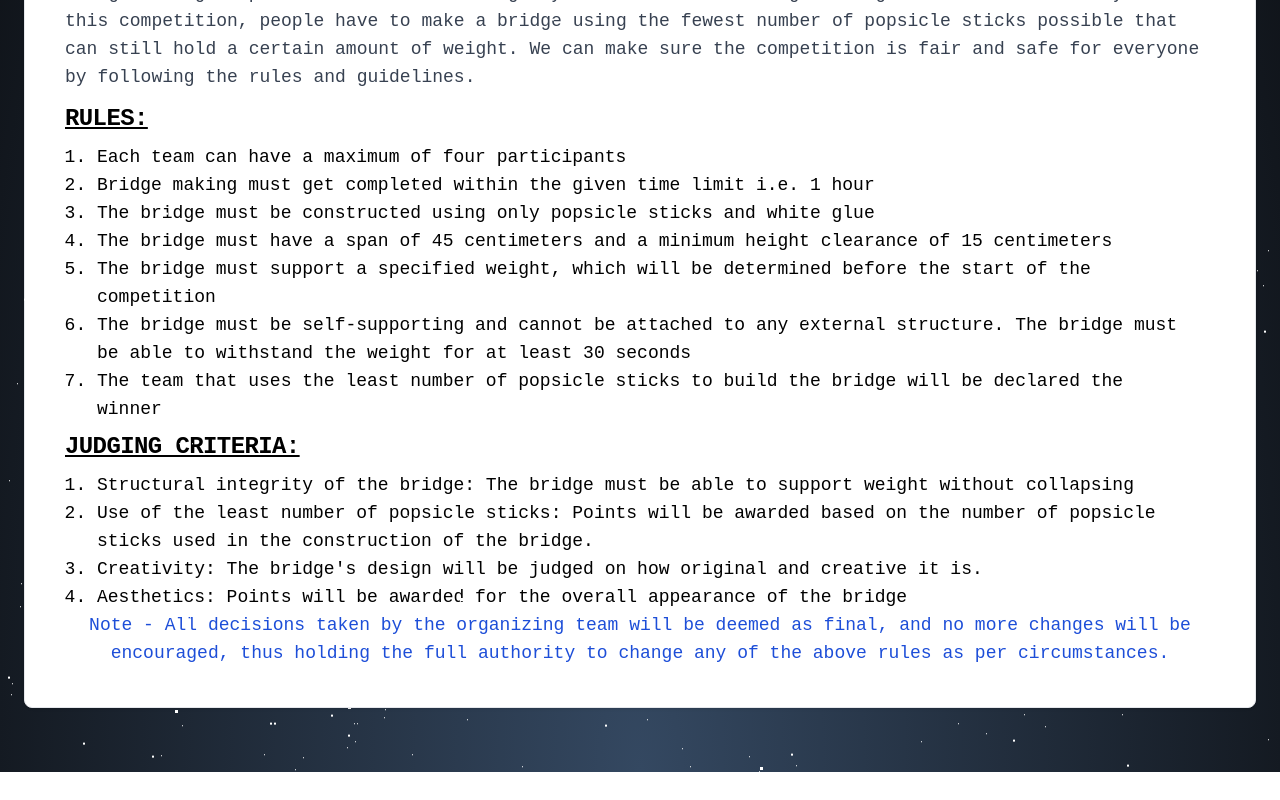
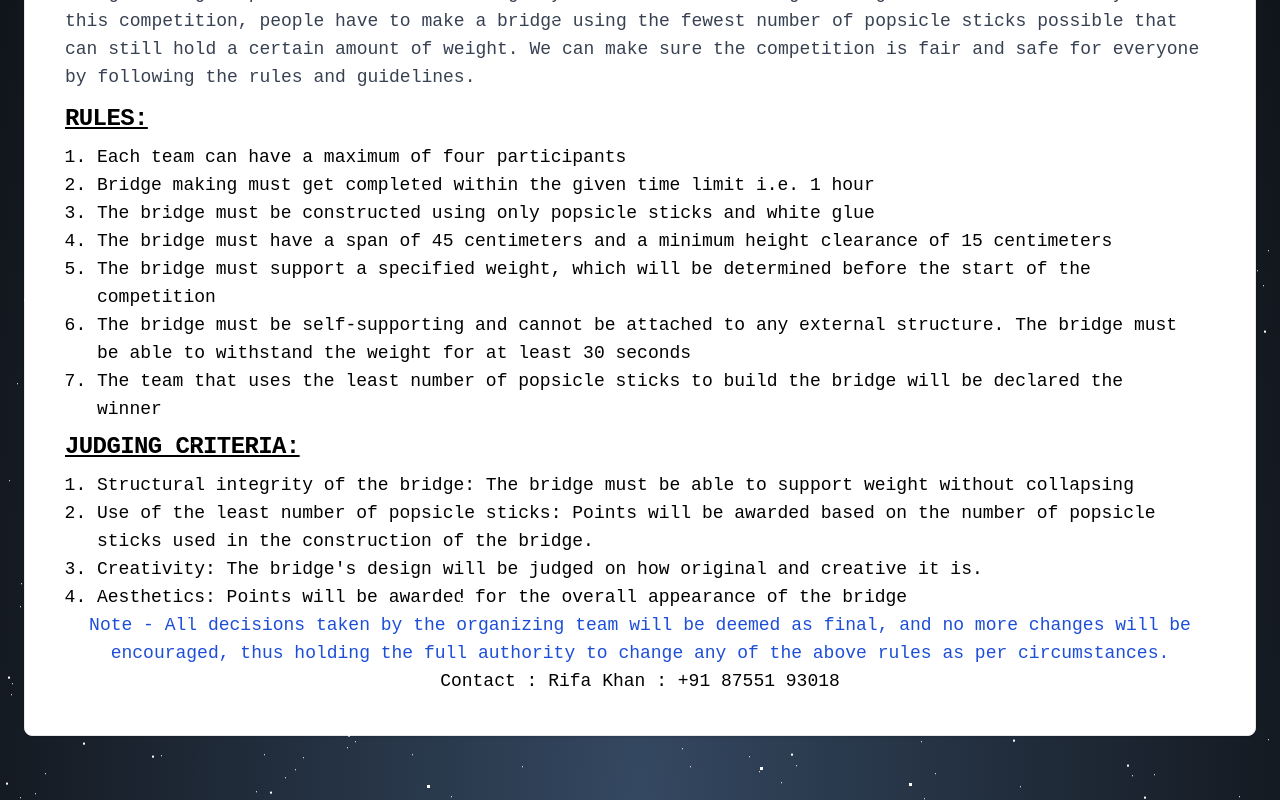
Before and after one commit to jason-dan-iel/Edificio-Website, a React (Vite) app in the folder client/: page /bridgemaking in a window 1280 px wide. Shown: the part 800-1600 px from the top of the page. Before the commit the page ends 1572 px from the top, so only its background shows below. Built offline with nearby package versions, Linux system fonts and the light colour scheme; a web font is replaced by a local one.

Commit message:
added contact details

```diff
--- a/client/src/Events/bridgemaking.jsx
+++ b/client/src/Events/bridgemaking.jsx
@@ -91,6 +91,9 @@ export default function BridgeMaking() {
                 <li>Aesthetics: Points will be awarded for the overall appearance of the bridge</li>
               </ol>
               <li className="text-blue-700 text-center">Note - All decisions taken by the organizing team will be deemed as final, and no more changes will be encouraged, thus holding the full authority to change any of the above rules as per circumstances.</li>
+              <li className="text-center">Contact :
+Rifa Khan : +91 87551 93018
+</li>
             </ul>
           </div>
         </div>
--- a/client/src/Events/civiq.jsx
+++ b/client/src/Events/civiq.jsx
@@ -90,6 +90,9 @@ export default function Civiq(){
                   </ol>
                     <li className="px-5">In case of a tie in round 2, teams will be given one or two subjective problem statements</li>
                     <li className="text-blue-700 text-center">Note - All decisions taken by the organizing team will be deemed as final, and no more changes will be encouraged, thus holding the full authority to change any of the above rules as per circumstances.</li>
+                    <li className="text-center">Contact :
+Rifa Khan : +91 87551 93018
+</li>
                 </ul>
               </div>
             </div>
--- a/client/src/Events/pixivillis.jsx
+++ b/client/src/Events/pixivillis.jsx
@@ -94,6 +94,9 @@ export default function Pixivillis() {
                 <li>Potential solution: 30 points</li>
               </ol>
               <li className="text-blue-700 text-center">Note - All decisions taken by the organizing team will be deemed as final, and no more changes will be encouraged, thus holding the full authority to change any of the above rules as per circumstances.</li>
+              <li className="text-center">Contact :
+Rifa Khan : +91 87551 93018
+</li>
             </ul>
           </div>
         </div>
--- a/client/src/Events/sympossium.jsx
+++ b/client/src/Events/sympossium.jsx
@@ -33,8 +33,8 @@ export default function Sympossium(){
    }
 
     return(
-        <section >
-      <div className="py-8 px-4 mx-auto max-w-screen-xl lg:py-16 lg:px-6 ">
+        <section className="h-[2000px]">
+      <div className="py-8 px-4 mx-auto max-w-screen-xl lg:py-16 lg:px-6">
         <div className="mx-auto mb-8 max-w-screen-sm lg:mb-16">
           <h2 className="mt-10 mb-2 text-4xl tracking-tight font-extrabold text-white text-center uppercase">
             Symposium
@@ -59,6 +59,9 @@ export default function Sympossium(){
                 Panel discussion and guest talk for helping ideas making and learn something panel these activities can help to foster idea creation and promote learning by providing opportunities
                 </p>
               </li>
+              <li className="text-center">Contact :
+Prince Sonker : +91 9056666050
+</li>
             </ul>
           </div>
         </div>
--- a/client/src/components/footer.jsx
+++ b/client/src/components/footer.jsx
@@ -10,7 +10,7 @@ export default function Footer(){
                     <a href="https://www.edificioiitj.org.in/" target={"_blank"}>Edificio</a>
                     <hr className="w-1/6 pb-3"/>
                     <li>Indian Institute of Technology Jodhpur NH 62 Nagaur Road Karwar 342030, Jodhpur District</li>
-                    <li>Phone Number: +91 7340293578</li>
+                    <li>Phone Number: +91 97839 13312</li>
                     <li>Email: edificio_cie@iitj.ac.in</li>
                 </ul>
 
```
